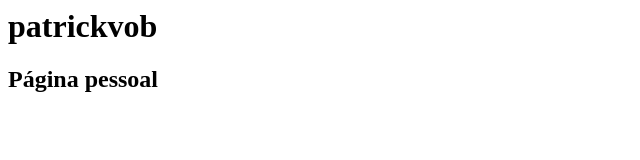
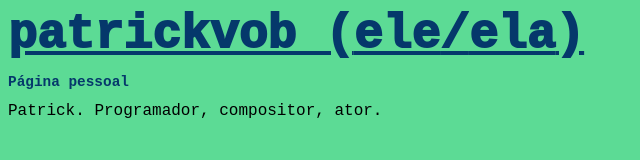
Before and after one commit to patriciavillela/patriciavillela.com.br, a plain HTML site: page html/index.html in a window 1280 px wide. Shown: the whole page, without its empty margins (0-640 px from the left). Drawn offline with Linux system fonts and the light colour scheme; a web font is replaced by a local one.

Commit message:
Primeiros textos. Estilo e texto fluido

```diff
--- a/html/index.html
+++ b/html/index.html
@@ -2,13 +2,25 @@
 	<head>
 		<meta charset="UTF-8" />
 		<title>Página de patrickvob</title>
+		<link rel="stylesheet" href="style/main.css">
 	</head>
 	<body>
 		<header>
-			<h1>patrickvob</h1>
+			<h1>patrickvob (<span id="ele">ele</span>/<span id="ela">ela</span>)</h1>
 			<h2>Página pessoal</h2>
 		</header>
 		<main>
 		</main>
+		<script>
+			document.getElementById("ele").addEventListener('click',ele);
+			document.getElementById("ela").addEventListener('click',ela);
+			function ele() {
+				document.querySelector("main").innerText = "Patrick. Programador, compositor, ator.";
+			}
+			function ela() {
+				document.querySelector("main").innerText = "Patty. Programadora, compositora, atriz.";
+			}
+			Math.random() > 0.5 ? ele() : ela();
+		</script>
 	</body>
 </html>
--- /dev/null
+++ b/html/style/main.css
@@ -0,0 +1,27 @@
+@import url('https://fonts.googleapis.com/css2?family=JetBrains+Mono:ital,wght@0,100;0,200;0,300;0,400;0,500;0,600;0,700;0,800;1,100;1,200;1,300;1,400;1,500;1,600;1,700;1,800&display=swap');
+@import url('https://fonts.googleapis.com/css2?family=PT+Mono:ital,wght@0,100;0,200;0,300;0,400;0,500;0,600;0,700;0,800;1,100;1,200;1,300;1,400;1,500;1,600;1,700;1,800&display=swap');
+
+* {
+	font-family: 'JetBrains	Mono', monospace;
+	background-color: #5CDB95;
+}
+
+header {
+	font-size: 3rem;
+	color: #05386B;
+}
+
+header h1 {
+	text-decoration: underline;
+	font-size: 1em;
+	font-weight: 1000;
+	margin-bottom: 0;
+}
+
+header h1 span {
+	cursor: pointer;
+}
+
+header h2 {
+	font-size: 0.3em;
+}
```
